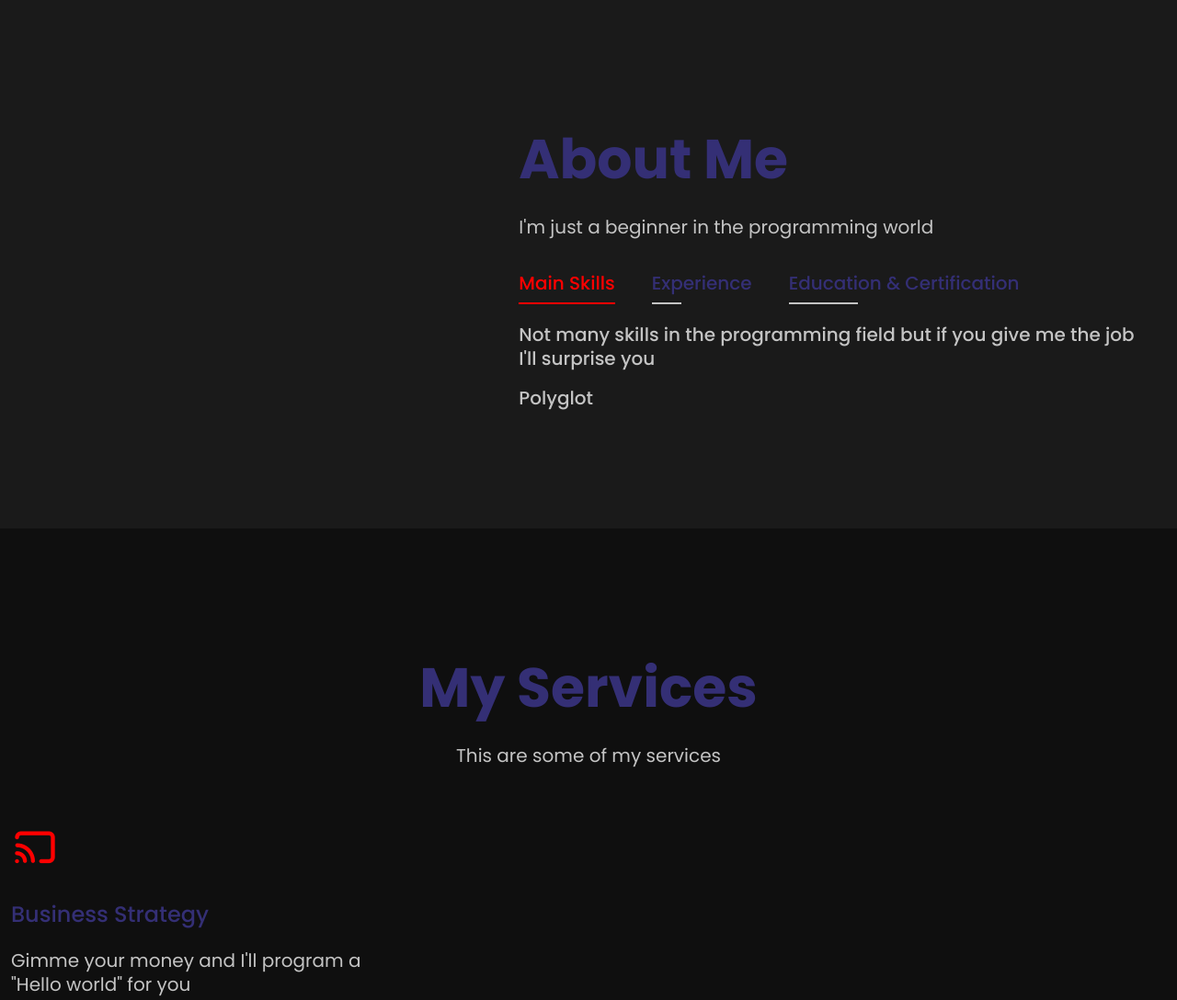
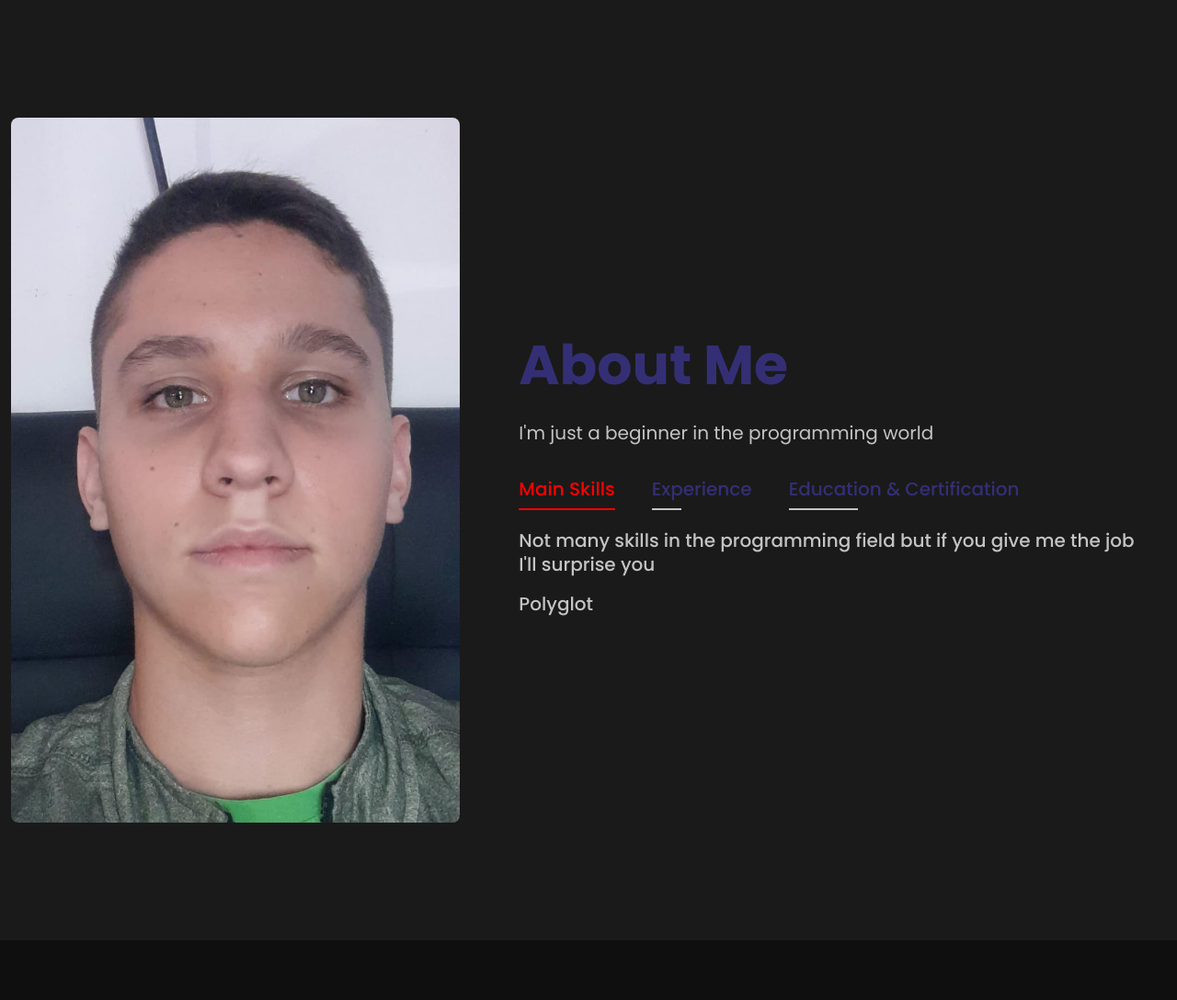
Before and after one commit to Onyx0-1/Damian-Garcia-Portfolio, a plain HTML site: page assets/index.html in a window 1280 px wide. Shown: the part 820-1908 px from the top of the page at 92% size. Drawn offline with nearby package versions, Linux system fonts and the light colour scheme.

Commit message:
ok creo que ahora si

```diff
--- a/assets/index.html
+++ b/assets/index.html
@@ -70,7 +70,7 @@
       <!--=============== ABOUT ===============-->
       <section class="about section" id="about">
         <div class="about__container container grid">
-            <img src="" alt="" class="about__img">
+            <img src="/assets/img/yyyyy.jpg" alt="" class="about__img">
 
             <div class="about__content">
                 <h2 class="section__title">About Me</h2>
```
